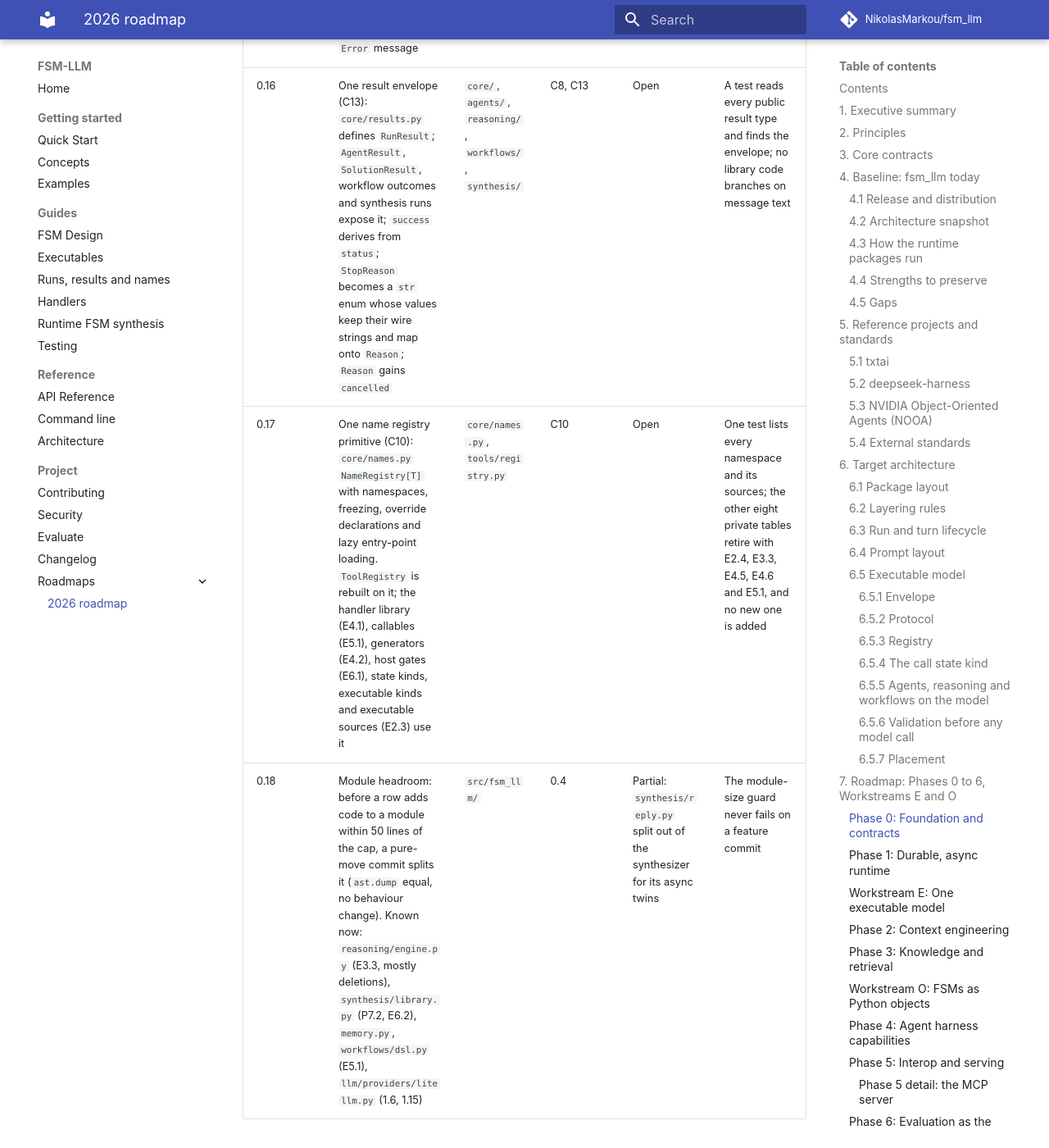
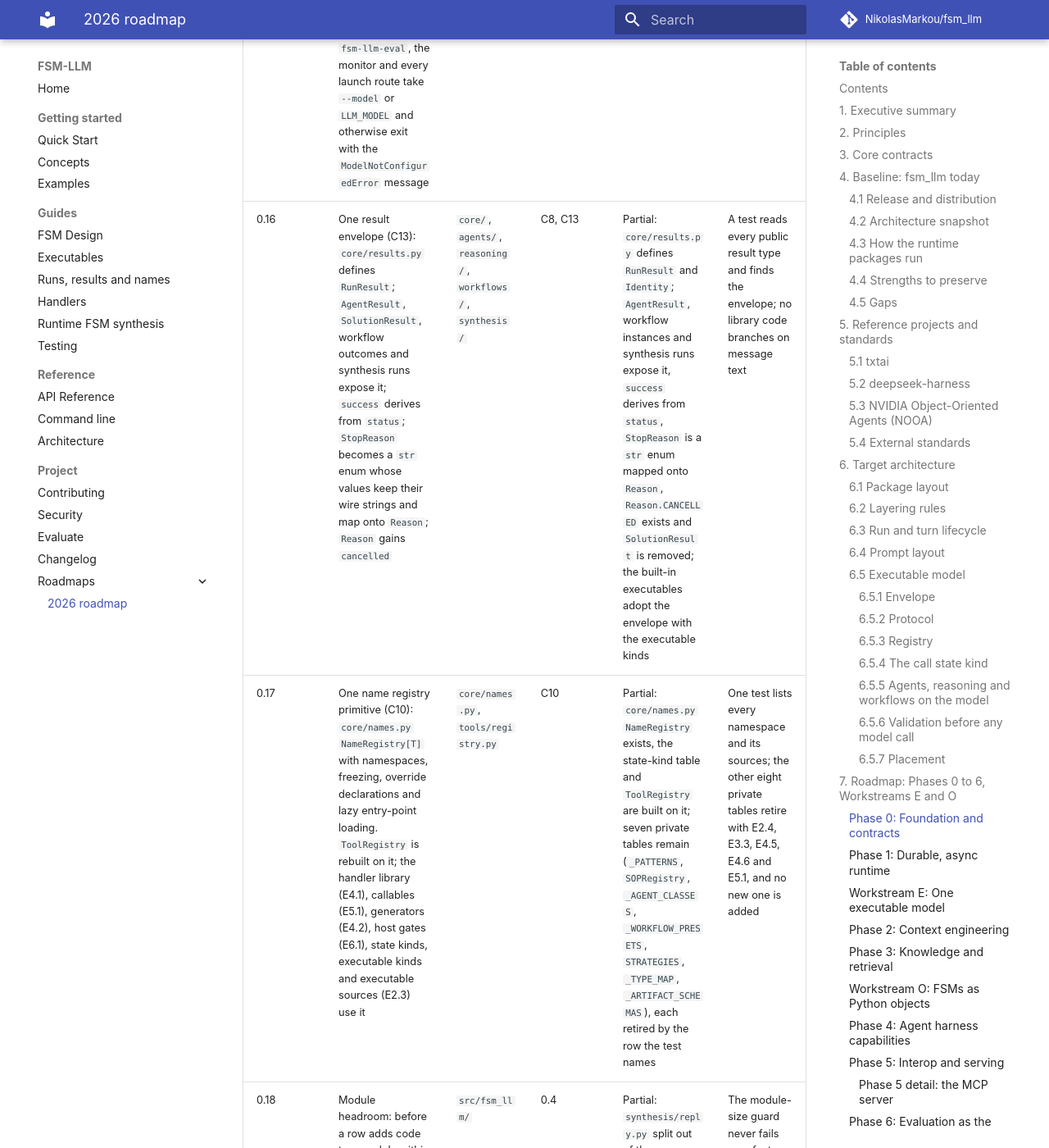
Before and after one commit to NikolasMarkou/fsm_llm, an MkDocs documentation site: the page built from docs/2026_roadmap.md, in a window 1280 px wide and 1400 px high, scrolled down 41815 px. Shown: the whole window at 82% size. Built offline with MkDocs 1.6.1 and Material for MkDocs 9.7.7, drawn with Linux system fonts in a browser that asks for light colours; comment, search, counter and statistics services are not loaded; the version menu is left out; some of the changed text lies outside the part shown.

Commit message:
[plan-2026-11-20-ace7a8c8/iter-3/step-17.4] docs(roadmap): status cells for rows 0.15 to 0.18, E0.2, E0.3 and E1.1 to E1.3
Status cells only. 0.15 Done; 0.16 Partial until the built-in executables adopt the envelope; 0.17
Partial with the seven remaining private tables named; 0.18 Partial with the two moves of this
phase named; E0.2 and E0.3 Done; E1.1, E1.2 and E1.3 Partial with what is unbuilt named. The
baseline row and the section 4 measurements are left as measured at the baseline commit.

```diff
--- a/docs/2026_roadmap.md
+++ b/docs/2026_roadmap.md
@@ -608,10 +608,10 @@ Every item has the same shape: what changes, where it lands, which contract (Sec
 | 0.12 | Schema registry for FSM fields (`FIELD_VERSIONS`), default version 4.2, `fsm-llm-validate --upgrade` | `core/definitions/schema.py` | C1 | Done; envelope fields join it in E1.1 | Met |
 | 0.13 | Closed vocabularies `Status`, `Reason`, `CompletionKind` with values equal to the existing wire strings | `core/codes.py` | C8 | Partial: defined and drift-tested; adopted by results in 0.16 | See 0.16 |
 | 0.14 | State-kind registry: the engine dispatches each state to the executor of its kind; `State.kind` derived from the config | `core/state_kinds.py`, `engine/kinds/` | C2, C6 | Partial: registry and `executors=` are internal | A third-party kind registers through the `state_kinds` namespace (0.17, 5.5) |
-| 0.15 | One model resolver: `llm.resolve_model(model)` is the only resolver; `resolve_tool_model`, `DEFAULT_TOOL_MODEL` and the copy in `eval/config.py` are removed; `fsm-llm-eval`, the monitor and every launch route take `--model` or `LLM_MODEL` and otherwise exit with the `ModelNotConfiguredError` message | `llm/interface.py`, `eval/config.py`, `monitor/` | C5 | Open | A test over every entry point finds no path that names a model the caller did not set |
-| 0.16 | One result envelope (C13): `core/results.py` defines `RunResult`; `AgentResult`, `SolutionResult`, workflow outcomes and synthesis runs expose it; `success` derives from `status`; `StopReason` becomes a `str` enum whose values keep their wire strings and map onto `Reason`; `Reason` gains `cancelled` | `core/`, `agents/`, `reasoning/`, `workflows/`, `synthesis/` | C8, C13 | Open | A test reads every public result type and finds the envelope; no library code branches on message text |
-| 0.17 | One name registry primitive (C10): `core/names.py` `NameRegistry[T]` with namespaces, freezing, override declarations and lazy entry-point loading. `ToolRegistry` is rebuilt on it; the handler library (E4.1), callables (E5.1), generators (E4.2), host gates (E6.1), state kinds, executable kinds and executable sources (E2.3) use it | `core/names.py`, `tools/registry.py` | C10 | Open | One test lists every namespace and its sources; the other eight private tables retire with E2.4, E3.3, E4.5, E4.6 and E5.1, and no new one is added |
-| 0.18 | Module headroom: before a row adds code to a module within 50 lines of the cap, a pure-move commit splits it (`ast.dump` equal, no behaviour change). Known now: `reasoning/engine.py` (E3.3, mostly deletions), `synthesis/library.py` (P7.2, E6.2), `memory.py`, `workflows/dsl.py` (E5.1), `llm/providers/litellm.py` (1.6, 1.15) | `src/fsm_llm/` | 0.4 | Partial: `synthesis/reply.py` split out of the synthesizer for its async twins | The module-size guard never fails on a feature commit |
+| 0.15 | One model resolver: `llm.resolve_model(model)` is the only resolver; `resolve_tool_model`, `DEFAULT_TOOL_MODEL` and the copy in `eval/config.py` are removed; `fsm-llm-eval`, the monitor and every launch route take `--model` or `LLM_MODEL` and otherwise exit with the `ModelNotConfiguredError` message | `llm/interface.py`, `eval/config.py`, `monitor/` | C5 | Done | A test over every entry point finds no path that names a model the caller did not set |
+| 0.16 | One result envelope (C13): `core/results.py` defines `RunResult`; `AgentResult`, `SolutionResult`, workflow outcomes and synthesis runs expose it; `success` derives from `status`; `StopReason` becomes a `str` enum whose values keep their wire strings and map onto `Reason`; `Reason` gains `cancelled` | `core/`, `agents/`, `reasoning/`, `workflows/`, `synthesis/` | C8, C13 | Partial: `core/results.py` defines `RunResult` and `Identity`; `AgentResult`, workflow instances and synthesis runs expose it, `success` derives from `status`, `StopReason` is a `str` enum mapped onto `Reason`, `Reason.CANCELLED` exists and `SolutionResult` is removed; the built-in executables adopt the envelope with the executable kinds | A test reads every public result type and finds the envelope; no library code branches on message text |
+| 0.17 | One name registry primitive (C10): `core/names.py` `NameRegistry[T]` with namespaces, freezing, override declarations and lazy entry-point loading. `ToolRegistry` is rebuilt on it; the handler library (E4.1), callables (E5.1), generators (E4.2), host gates (E6.1), state kinds, executable kinds and executable sources (E2.3) use it | `core/names.py`, `tools/registry.py` | C10 | Partial: `core/names.py` `NameRegistry` exists, the state-kind table and `ToolRegistry` are built on it; seven private tables remain (`_PATTERNS`, `SOPRegistry`, `_AGENT_CLASSES`, `_WORKFLOW_PRESETS`, `STRATEGIES`, `_TYPE_MAP`, `_ARTIFACT_SCHEMAS`), each retired by the row the test names | One test lists every namespace and its sources; the other eight private tables retire with E2.4, E3.3, E4.5, E4.6 and E5.1, and no new one is added |
+| 0.18 | Module headroom: before a row adds code to a module within 50 lines of the cap, a pure-move commit splits it (`ast.dump` equal, no behaviour change). Known now: `reasoning/engine.py` (E3.3, mostly deletions), `synthesis/library.py` (P7.2, E6.2), `memory.py`, `workflows/dsl.py` (E5.1), `llm/providers/litellm.py` (1.6, 1.15) | `src/fsm_llm/` | 0.4 | Partial: `synthesis/reply.py` split out of the synthesizer for its async twins; `workflows/dsl.py` (the step factories moved to `workflows/step_factories.py`) and `reasoning/engine.py` (the calculator and hybrid handler registration moved to `reasoning/handlers.py`) split; `synthesis/library.py`, `memory.py` and `llm/providers/litellm.py` wait for the rows that add code to them | The module-size guard never fails on a feature commit |
 
 **Exit criteria:** nine CI legs on three operating systems; every result type on C13; every name table on C10; one model resolver; upgrade guides gated; no feature commit fails the size guard.
 
@@ -676,11 +676,11 @@ E0.1 is done; E1 starts once Phase 0 lands 0.16 and 0.17. E0 and E1 change no ru
 | # | Change | Where | Builds on | Status | Done when |
 |---|---|---|---|---|---|
 | E0.1 | Snapshot the canonical JSON and `fsm_id` of every built-in pattern (over a parameter matrix per builder) and every reasoning FSM | `tests/executables_corpus.py`, `tests/fixtures/executables/` | none | Done | Met: 49 cases (38 agent, 11 reasoning) as insertion-order text fixtures; `index.json` holds the golden hash, `fsm_id` and digest; regenerated only by `python -m tests.executables_corpus --write`; the identity recipe moved to core first |
-| E0.2 | Inventory the decision anchors in every module E touches: each travels with its code, is superseded by a named new decision in the same commit, or is unaffected | `plans/ANCHORS.md` | 0.5 | Open | Every anchor has a disposition |
-| E0.3 | Close the bench-pin freeze: archive s0 to s2 as reported; record that no live block pins the current layout; delete the reasons that hold product changes back for a recorded bench (tool events in `ToolRegistry` and `native_fc`); `scripts/bench_data/` is not edited | `scripts/`, `CHANGELOG.md` | 6.8 | Open; the evidence is in: every s0 to s2 manifest pins 35 paths under `src/agents/...` and `src/synthesis/...`, none of which exists | A test fails when a registered block pins a path that is missing or no longer matches; open decision 3 is closed |
-| E1.1 | Envelope and body models (a discriminated union on `kind`), the envelope version table beside `FIELD_VERSIONS`, a JSON Schema generated from the models and held equal to them by a test | `core/definitions/executable.py`, `core/definitions/schemas/` | C1, C11, 0.12 | Open | Every E0.1 definition wrapped in an envelope round-trips; a newer field in an older document warns or refuses like an FSM field |
-| E1.2 | The RFC 6902 patch applier moves to `core/definitions/patch.py`; synthesis repair and pattern variants share it | `core/definitions/patch.py` | none | Open | Synthesis repair tests unchanged |
-| E1.3 | The load sequence V1 to V7; `fsm-llm-validate` reads executables and reports every failure of a file at once | `core/verify/` | C6 | Open | One test per step refuses a bad document before any model call |
+| E0.2 | Inventory the decision anchors in every module E touches: each travels with its code, is superseded by a named new decision in the same commit, or is unaffected | `plans/ANCHORS.md` | 0.5 | Done | Every anchor has a disposition |
+| E0.3 | Close the bench-pin freeze: archive s0 to s2 as reported; record that no live block pins the current layout; delete the reasons that hold product changes back for a recorded bench (tool events in `ToolRegistry` and `native_fc`); `scripts/bench_data/` is not edited | `scripts/`, `CHANGELOG.md` | 6.8 | Done: the five bench test files are gone, the s0 to s2 reports stay as history and the freeze guard is removed | A test fails when a registered block pins a path that is missing or no longer matches; open decision 3 is closed |
+| E1.1 | Envelope and body models (a discriminated union on `kind`), the envelope version table beside `FIELD_VERSIONS`, a JSON Schema generated from the models and held equal to them by a test | `core/definitions/executable.py`, `core/definitions/schemas/` | C1, C11, 0.12 | Partial: the models, the envelope version table, the generated and shipped JSON Schema (held equal to the models by a test) and both identities exist; `newer_envelope_fields` reports a field newer than the declared `schema_version` but the loader does not call it yet | Every E0.1 definition wrapped in an envelope round-trips; a newer field in an older document warns or refuses like an FSM field |
+| E1.2 | The RFC 6902 patch applier moves to `core/definitions/patch.py`; synthesis repair and pattern variants share it | `core/definitions/patch.py` | none | Partial: the applier is in `core/definitions/patch.py` and synthesis repair is a scope wrapper over it with its tests unchanged; pattern variants do not exist yet | Synthesis repair tests unchanged |
+| E1.3 | The load sequence V1 to V7; `fsm-llm-validate` reads executables and reports every failure of a file at once | `core/verify/` | C6 | Partial: V1 to V5 and V7 are built (`load_executable`, every failure at once, tagged by step) and `fsm-llm-validate` reads executables; V6 (strict mode) and the V4 variants for the pattern kind are not built, and no name resolver or executable source exists yet | One test per step refuses a bad document before any model call |
 | E2.1 | `Executable` protocol, FSM-kind adapters, `ExecutableRegistry` (sources, lookup, atomic reload, template retention with pins for unfinished runs); event types `executable/resolve` (id, version label, template identity), `run/start` (handle, template and instance identity, instantiation record and inputs by reference, source) and `run/end` (the C13 result) | `engine/executables/` | C11, C12, C13, 1.14 | Open | A reload serves the new identity to new conversations while a running one finishes on the old; a failing file keeps its previous version; 10,000 runs with distinct tasks retain one template; a resumed run rebuilds its instance and matches the logged digest |
 | E2.2 | Aliases with weighted routes, deterministic per experiment name and conversation id; the served identity logged | `engine/executables/registry.py` | E2.1 | Open | Assignment is reproducible; eval groups results by identity |
 | E2.3 | The `executable_kinds` and `executable_sources` namespaces loaded lazily through entry points | `pyproject.toml`, `engine/` | 0.17 | Open | The import-laziness test is unchanged; a kind with no installed adapter fails with a named error |
```
